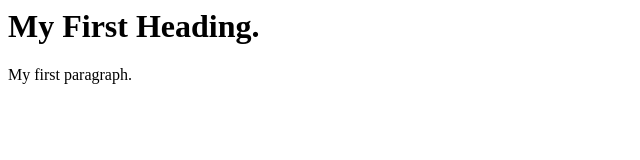
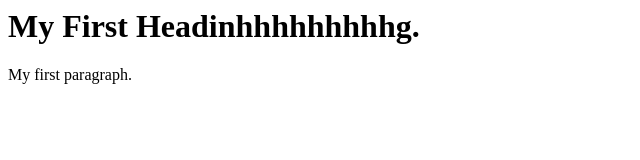
Before and after one commit to saiprasad169/webapps, a plain HTML site: page index.html in a window 1280 px wide. Shown: the whole page, without its empty margins (0-640 px from the left). Drawn offline with Linux system fonts and the light colour scheme.

Commit message:
Update index.html

```diff
--- a/index.html
+++ b/index.html
@@ -1,7 +1,7 @@
 <html>
 <body>
 
-<h1>My First Heading.</h1>
+<h1>My First Headinhhhhhhhhhg.</h1>
 
 <p>My first paragraph.</p>
 
```
